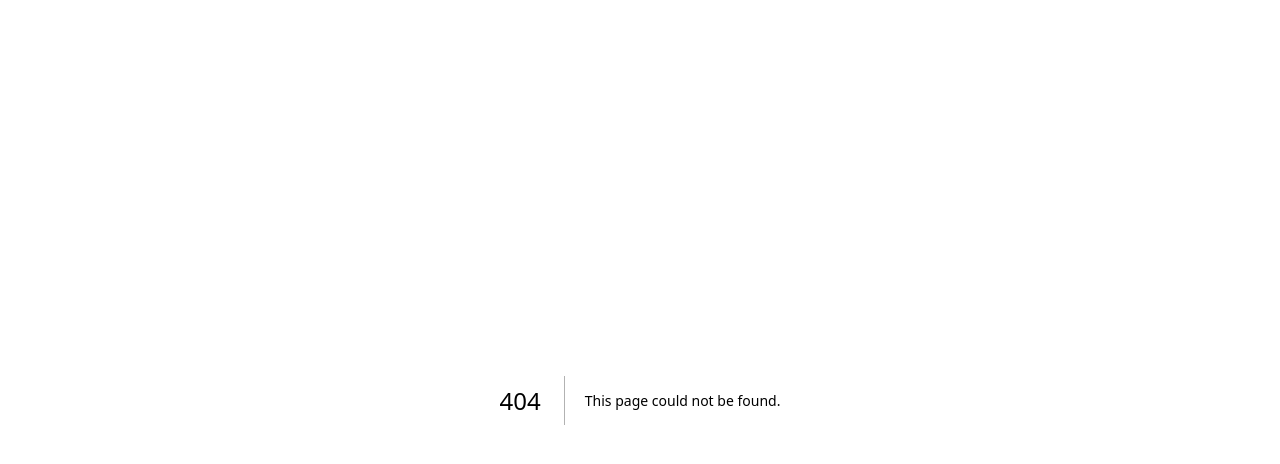
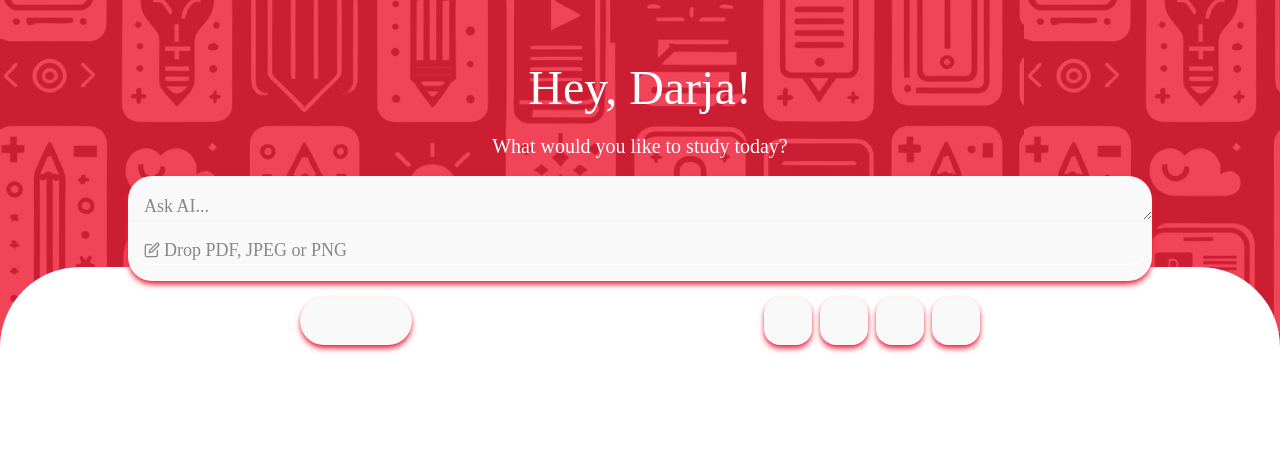
Before and after one commit to Zav141DJacob/hack4ai-clipster, a Next.js app: page /askAI in a window 1280 px wide. Before the commit this address had no page. Shown: the top 464 px of the page. Built offline with nearby package versions, Linux system fonts and the light colour scheme; a web font is replaced by a local one.

Commit message:
askAI page

```diff
--- /dev/null
+++ b/src/pages/askAI.tsx
@@ -0,0 +1,61 @@
+import { Inter } from "next/font/google";
+import { ArrowBackIcon, ArrowForwardIcon, EditIcon } from '@chakra-ui/icons';
+const inter = Inter({ subsets: ["latin"] });
+import { Center, Textarea } from '@chakra-ui/react'
+import { MutableRefObject, useRef } from "react";
+
+
+export default function Home() {
+
+
+    const clickEvent = () => {
+    }
+
+    return (
+        <>
+            {/* <div ref={bg1Ref} className="bg-lightGray rounded-b-[5rem] w-full h-full "></div> */}
+            <main className="flex flex-col h-[100vh] transition-colors gap-4">
+                {/* background */}
+                <>
+                    <div className="bg-default opacity-15 w-full h-full absolute -z-10 bg-cover sm:bg-auto "></div>
+                    <div className="bg-myRed1 w-full h-full absolute -z-20"></div>
+                    <div className="bg-white rounded-t-[5rem] w-full h-2/3 absolute -z-10 bottom-0"></div>
+                </>
+
+                <div className="text-white h-1/5 font-regularBold text-center flex flex-col justify-end gap-5">
+                    <p className="text-3xl lg:text-5xl">
+                        Hey, Darja!
+                    </p>
+                    <p className="text-sm sm:text-md md:text-lg lg:text-xl">
+                        What would you like to study today?
+                    </p>
+                </div>
+
+                <div className="shadow-md shadow-myRed1 rounded-3xl mx-[10%] text-sm sm:text-md md:text-lg text-center flex flex-col justify-center bg-lightGray py-4 gap-4">
+                    <textarea placeholder="Ask AI..." rows={1} className="w-full outline-none text-darkGray max-w-full px-4 bg-lightGray shadow-sm rounded-t-3xl placeholder-gray">
+                    </textarea>
+                    <div className="w-full outline-none text-center text-gray max-w-full px-4 border-b border-b-1 border-b-white rounded-b-3xl gap-1 flex">
+                        <Center>
+                            <EditIcon w="16px" h="16px" />
+                        </Center>
+                            Drop PDF, JPEG or PNG
+                    </div>
+                </div>
+
+
+                {/* button */}
+                <div className="flex gap-2 justify-around mx-[10%]">
+                    <div className="shadow-md shadow-myRed1 rounded-3xl min-w-28 text-center flex flex-col justify-center bg-lightGray"></div>
+                    <div className="flex flex-wrap gap-2">
+                        <div className="shadow-md shadow-myRed1 rounded-2xl w-12 h-12 text-center flex flex-col justify-center bg-lightGray"></div>
+                        <div className="shadow-md shadow-myRed1 rounded-2xl w-12 h-12 text-center flex flex-col justify-center bg-lightGray"></div>
+                        <div className="shadow-md shadow-myRed1 rounded-2xl w-12 h-12 text-center flex flex-col justify-center bg-lightGray"></div>
+                        <div className="shadow-md shadow-myRed1 rounded-2xl w-12 h-12 text-center flex flex-col justify-center bg-lightGray"></div>
+
+                    </div>
+                </div>
+
+            </main>
+        </>
+    );
+}
--- a/src/pages/main.tsx
+++ /dev/null
@@ -1,33 +0,0 @@
-import { Inter } from "next/font/google";
-import { ArrowBackIcon, ArrowForwardIcon } from '@chakra-ui/icons';
-const inter = Inter({ subsets: ["latin"] });
-import { Center, Textarea } from '@chakra-ui/react'
-import { MutableRefObject, useRef } from "react";
-
-
-export default function Home() {
-
-
-    const clickEvent = () => {
-    }
-
-    return (
-        <>
-            {/* <div ref={bg1Ref} className="bg-lightGray rounded-b-[5rem] w-full h-full "></div> */}
-            <main className="flex flex-col h-[100vh] justify-between transition-colors">
-                {/* background */}
-                <>
-                    <div className="bg-myRed1 w-full h-full absolute -z-10"></div>
-                    <div className="bg-lightGray rounded-t-[5rem] w-full h-2/3 absolute -z-10 bottom-0"></div>
-                </>
-
-
-
-                {/* Textarea */}
-                <div className="bg-myRed1 rounded-xl mx-[12%] sm:mx-auto mb-12 pt-4 max-w-[28rem]">
-                    <textarea placeholder="Your answer" rows={1} className="w-full outline-none text-center text-white max-w-full pb-4 px-4 border-b border-b-1 border-b-white bg-myRed1 rounded-xl placeholder-lightGray" />
-                </div>
-            </main>
-        </>
-    );
-}
--- a/src/styles/globals.css
+++ b/src/styles/globals.css
@@ -13,12 +13,18 @@ body {
   font-family: regular;
   src: url("./font/SF-Pro-Text-Regular.otf");
 }
+
 @font-face {
   font-family: regularBold;
   src: url("./font/SF-Pro-Text-Bold.otf");
 }
+
 @layer base {
   html {
     font-family: "regular";
   }
 }
+
+.shadow1 {
+  border-radius: 50px;
+}
--- a/tailwind.config.ts
+++ b/tailwind.config.ts
@@ -14,13 +14,14 @@ const config: Config = {
     colors: {
       white: "#FFFFFF",
       darkGray: "#2B2D42",
-      gray: "#8D99AE",
-      lightGray: "#EDF2F4",
+      gray: "#888888",
+      lightGray: "#F9F9F9",
       myRed1: "#EF233C",
       myRed2: "#D90429",
     },
     extend: {
       backgroundImage: {
+        'default': "url('/img/background.png')",
         "gradient-radial": "radial-gradient(var(--tw-gradient-stops))",
         "gradient-conic":
           "conic-gradient(from 180deg at 50% 50%, var(--tw-gradient-stops))",
```
Also changed, not shown: public/img/background.png (added).
